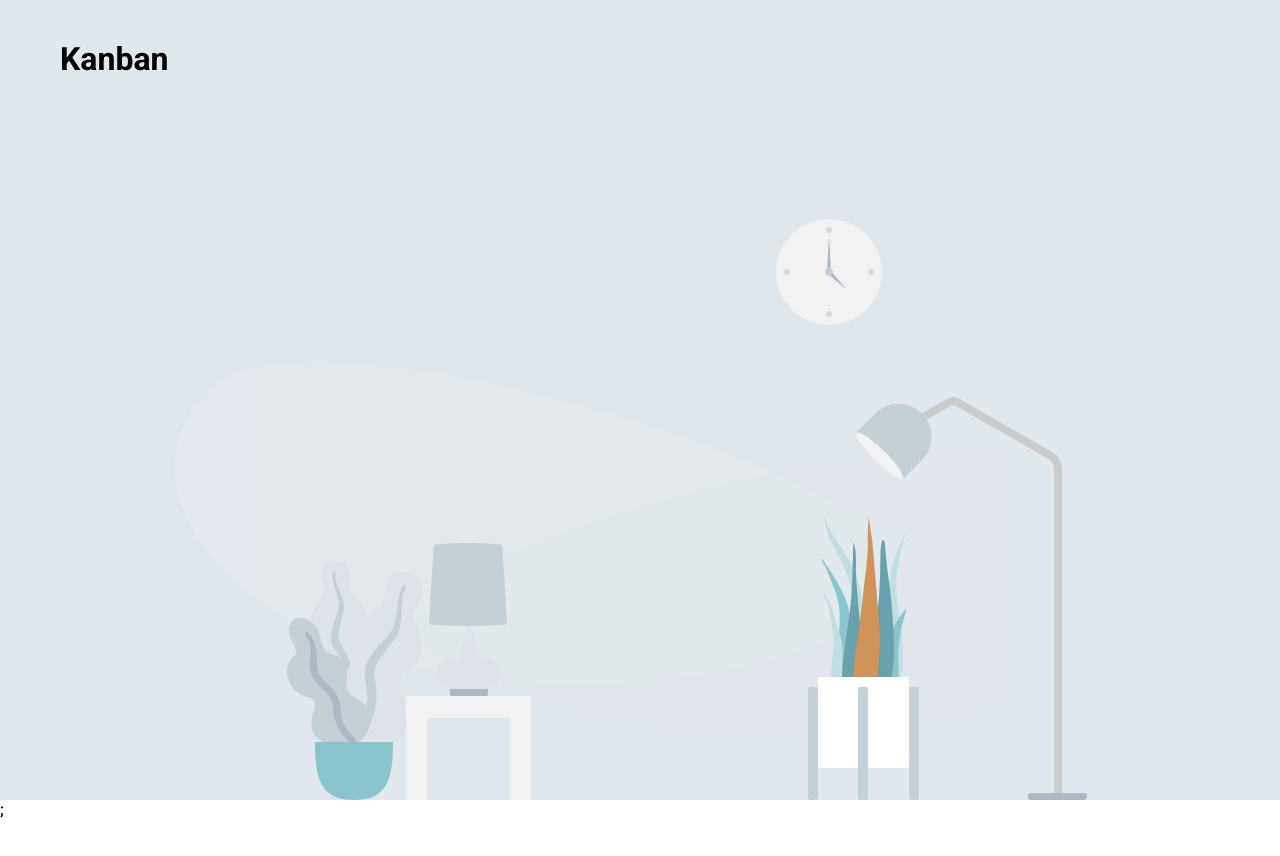
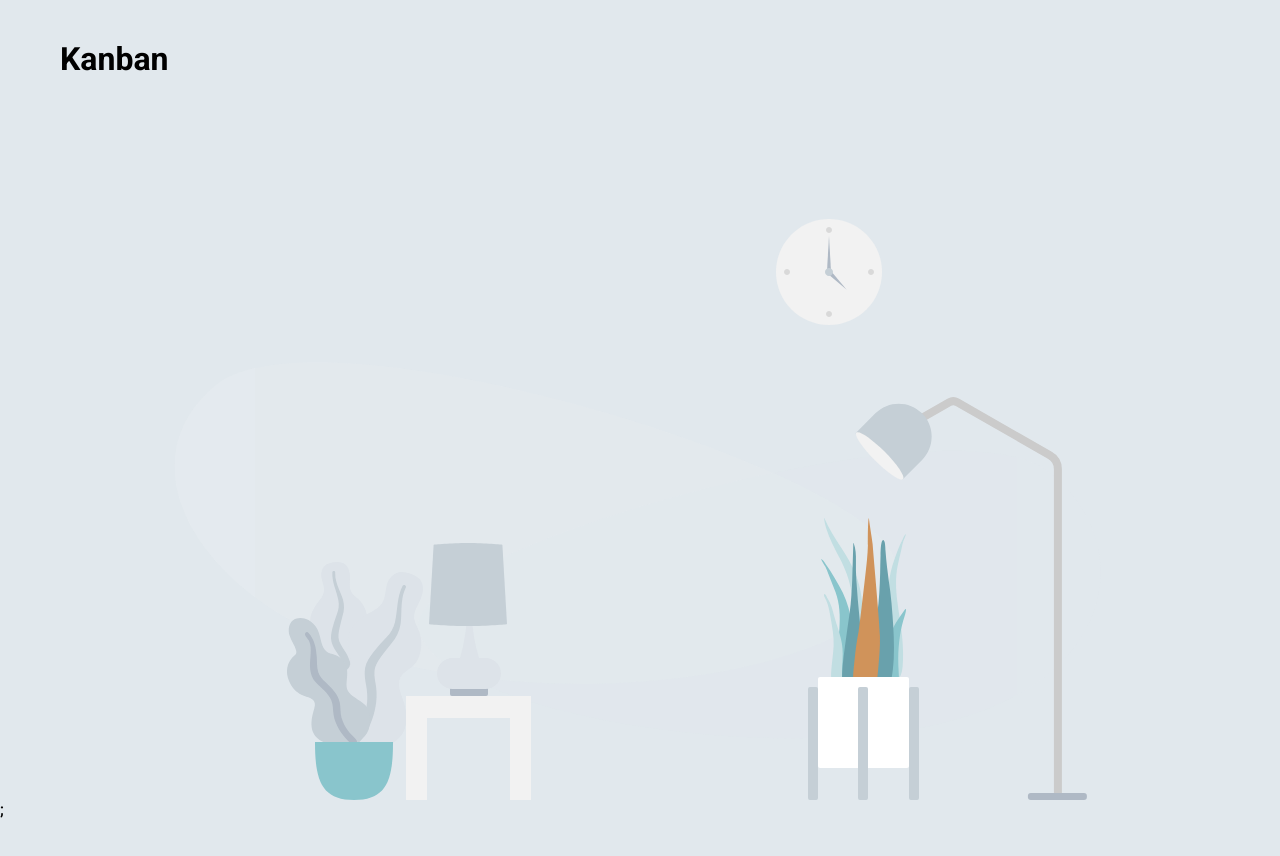
Before and after one commit to PauloHFS/kanban-board, a React (Create React App) app: page / in a window 1280 px wide. Shown: the top 856 px of the page. Built offline with nearby package versions, Linux system fonts and the light colour scheme.

Commit message:
correção bug background

```diff
--- a/src/App.css
+++ b/src/App.css
@@ -1,4 +1,5 @@
 * {
+  background-color: #e1e8ed;
   margin: 0;
   box-sizing: border-box;
 }
--- a/src/components/Main/Main.css
+++ b/src/components/Main/Main.css
@@ -1,5 +1,4 @@
 .bg {
-  background-color: #e1e8ed;
   height: 100vh;
   display: flex;
   flex-direction: column;
```
Also changed, not shown: 1 other file (tests, documents, lock files or other folders).
